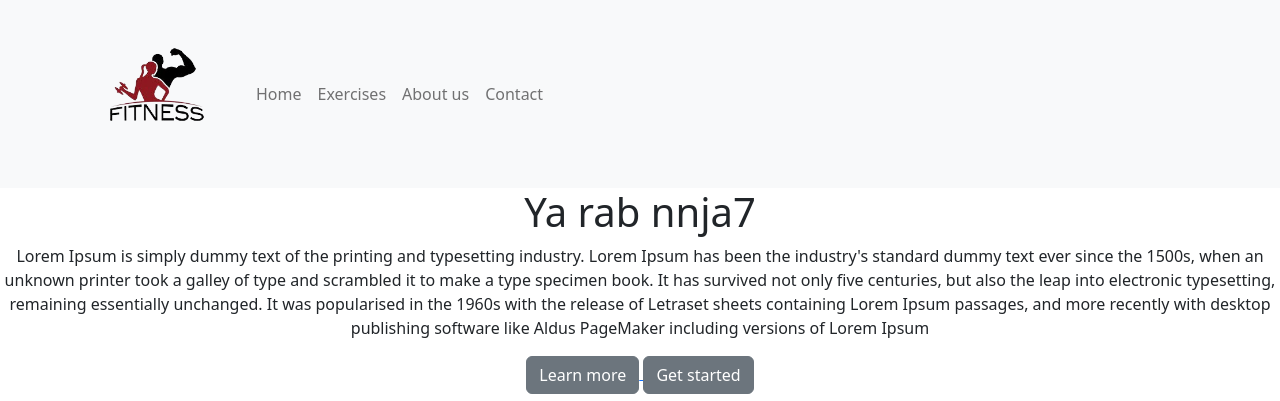
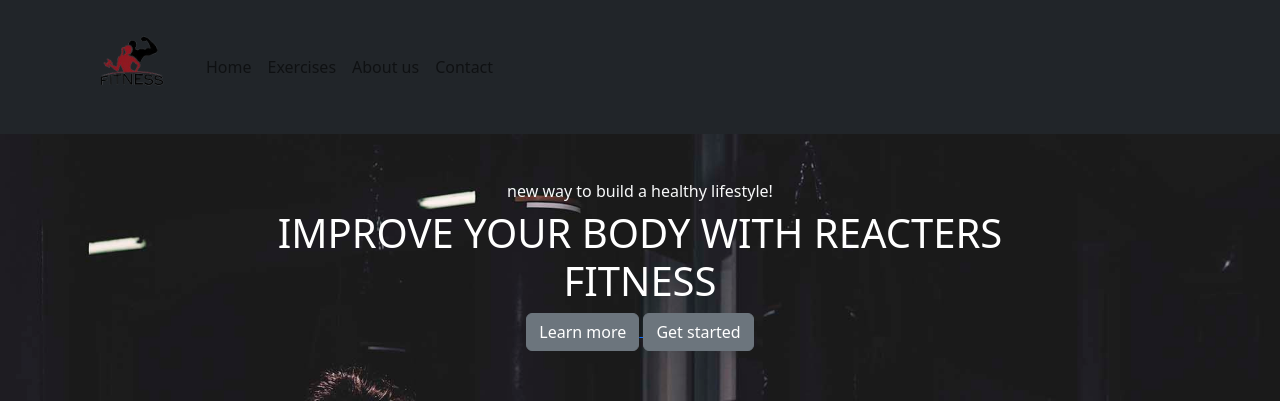
Before and after one commit to reacters-workspace/frontend, a React (Create React App) app: page / in a window 1280 px wide. Shown: the top 401 px of the page. Built offline with nearby package versions, Linux system fonts and the light colour scheme; no server answers.

Commit message:
after adding Tasneem's styling and adding routes wtih api

```diff
--- a/src/App.js
+++ b/src/App.js
@@ -1,7 +1,7 @@
 import logo from "./logo.svg";
 import "bootstrap/dist/css/bootstrap.min.css";
 import "./App.css";
-import Header from "./components/Header/Header";
+
 import Footer from "./components/Footer/Footer";
 import Main from "./components/Main/Main";
 import CategoryPage from "./components/CategoryPage/CategoryPage";
--- a/src/components/Header/Header.js
+++ /dev/null
@@ -1,13 +0,0 @@
-import Logo from '../../assets/Logo/ezgif-3-8c16a90147-removebg-preview.png'
-import NavBar from '../Navbar/Navbar'
-export default function Header() {
-
-    return (
-        <>
-
-            <div>
-                <NavBar onCategoryPage={true} />
-            </div>
-        </>
-    )
-}
--- /dev/null
+++ b/src/components/Hero/Hero.css
@@ -0,0 +1,9 @@
+.hero-container{
+    background-image: url(../../assets/hero-bg.jpg);
+    background-size: cover;
+    background-position: top;
+    background-repeat: no-repeat;
+    vertical-align: middle;
+    min-height: 100vh;
+    position: relative;
+}
--- /dev/null
+++ b/src/components/Hero/Hero.js
@@ -0,0 +1,27 @@
+import ButtonHero from '../Buttons/Button';
+import './Hero.css'
+
+export default function Hero() {
+    return (
+        <>
+            <div class="hero-container">
+                <div className="row">
+
+                    <div className="col-lg-8 col-md-10 mx-auto col-12 mt-20">
+                        <div class="hero-text mt-5 text-center">
+
+                            <h6 class="text-light">new way to build a healthy lifestyle!</h6>
+
+                            <h1 class="text-white" data-aos="fade-up" data-aos-delay="500">IMPROVE YOUR BODY WITH REACTERS FITNESS</h1>
+
+                            <ButtonHero/>
+
+                        </div>
+                    </div>
+
+                </div>
+            </div>
+
+        </>
+    );
+}
--- a/src/components/Main/Main.js
+++ b/src/components/Main/Main.js
@@ -1,29 +1,12 @@
-// import { Button } from "react-bootstrap";
-import ButtonHero from "../Buttons/Button";
-// import ExerciseCard from "../Cards/CardCategory";
-// import ExerciseCard1 from "../Cards/CardExerciseGif";
 import TeamMember from "../Cards/teamMember";
 import CategorySection from "../CategorySection/CategorySection";
 import Contact from "../Contact/Contact";
+import Hero from "../Hero/Hero";
 export default function Main() {
   return (
     <>
       <div>
-        <h1>Ya rab nnja7</h1>
-        <p>
-          Lorem Ipsum is simply dummy text of the printing and typesetting
-          industry. Lorem Ipsum has been the industry's standard dummy text ever
-          since the 1500s, when an unknown printer took a galley of type and
-          scrambled it to make a type specimen book. It has survived not only
-          five centuries, but also the leap into electronic typesetting,
-          remaining essentially unchanged. It was popularised in the 1960s with
-          the release of Letraset sheets containing Lorem Ipsum passages, and
-          more recently with desktop publishing software like Aldus PageMaker
-          including versions of Lorem Ipsum
-        </p>
-      </div>
-      <div>
-        <ButtonHero />
+      <Hero/>
         {/* <ExerciseCard />
                 <ExerciseCard1 />
                 <ExerciseCard />
--- a/src/components/Navbar/Navbar.js
+++ b/src/components/Navbar/Navbar.js
@@ -4,10 +4,10 @@
 import Logo from '../../assets/Logo/ezgif-3-8c16a90147-removebg-preview.png'
 function NavBar({ onCategoryPage = false, onExercisePage = false }) {
     return (
-        <>
-            <Navbar bg="light" variant="light">
+        <div className='h-20'>
+        <Navbar bg="dark" variant="light">
                 <Container>
-                    <Navbar.Brand href="/"> <img style={{ width: '150px' }} src={Logo} alt="Logo" />
+                    <Navbar.Brand href="/"> <img style={{ width: '100px' }} src={Logo} alt="Logo" />
                     </Navbar.Brand>
                     <Nav className="me-auto">
                         {<>
@@ -38,7 +38,7 @@
                     </Nav>
                 </Container>
             </Navbar>
-        </>
+            </div>
     );
 }
 
```
Also changed, not shown: src/assets/hero-bg.jpg (added), src/components/Header/Header.css (deleted).
